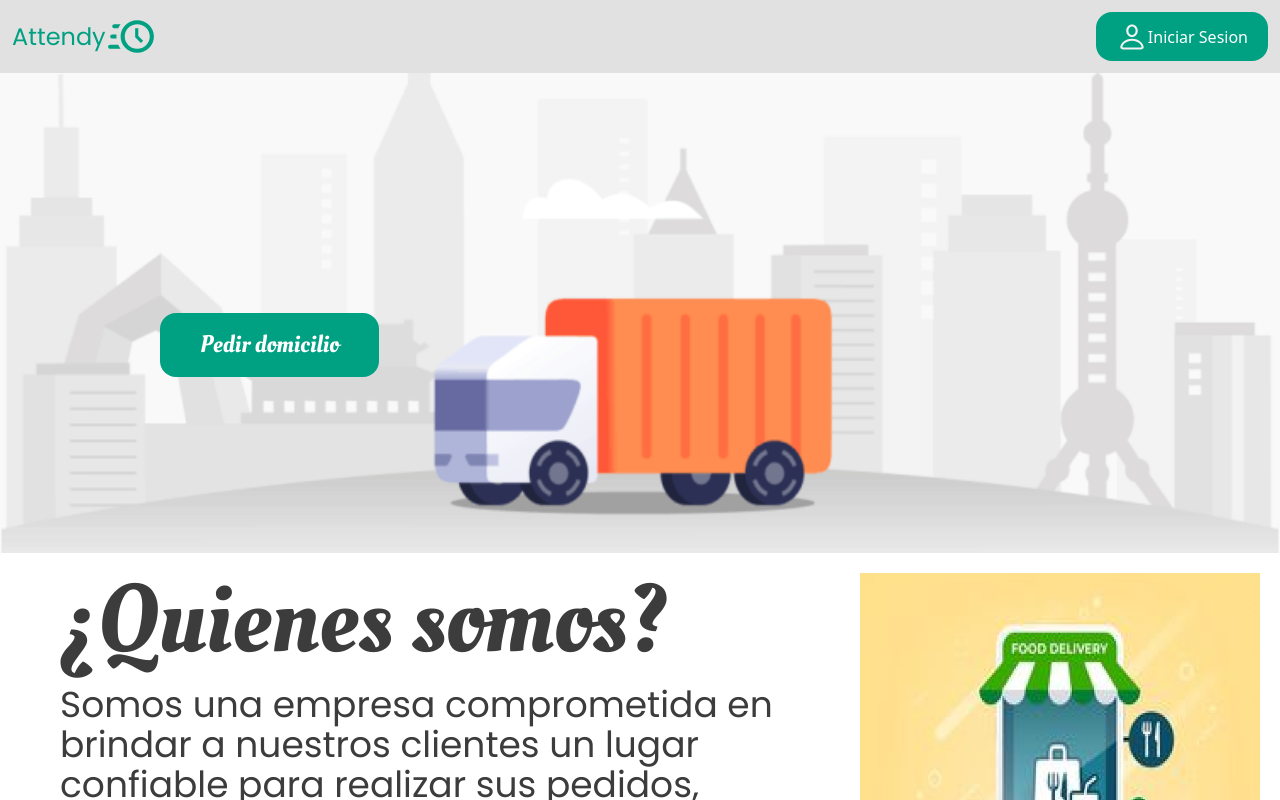
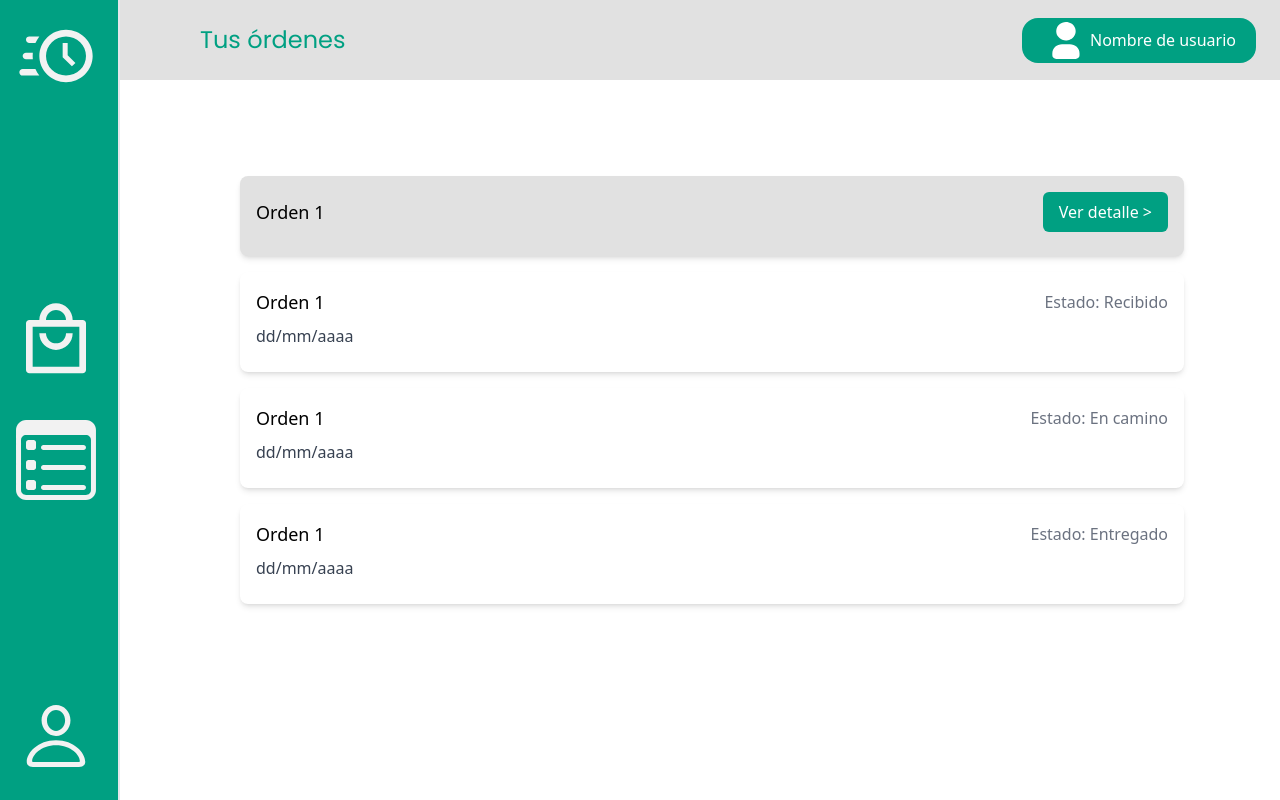
Before and after one commit to MAKAIABootcamp/project-equipo1-front-8, a React (Vite) app in the folder Attendy/: page /orders in a window 1280 px wide. Before the commit this address led to /. Shown: the top 800 px of the page. Built offline with nearby package versions, Linux system fonts and the light colour scheme; no server answers.

Commit message:
page order in progress

```diff
--- /dev/null
+++ b/Attendy/src/pages/Orders/Orders.jsx
@@ -0,0 +1,61 @@
+import SideBar from "../../components/SideBar";
+
+const Orders = () => {
+  return (
+    <div className="flex">
+      <SideBar />
+      <div className="flex-grow flex flex-col">
+        <div className="bg-[#E1E1E1] h-20 p-6 flex justify-between items-center">
+          <p className="text-[#00A082] text-2xl font-poppins ml-44">
+            Tus órdenes
+          </p>
+          <button className="bg-[#00A082] text-white px-5 rounded-2xl flex items-center">
+            <img className="w-[3rem]" src="/icons/userBlanco.svg" alt="" />
+            Nombre de usuario
+          </button>
+        </div>
+        <div className="flex-grow ml-36 p-24">
+          <div className="bg-[#E1E1E1] rounded-lg shadow-md p-4 mb-4">
+            <div className="flex justify-between items-center mb-2">
+              <h3 className="text-lg font-medium">Orden 1</h3>
+              <button className="bg-[#00A082] text-white px-4 py-2 rounded-md">
+                Ver detalle &gt;
+              </button>
+            </div>
+          </div>
+          <div className="bg-white rounded-lg shadow-md p-4 mb-4">
+            <div className="flex justify-between items-center mb-2">
+              <h3 className="text-lg font-medium">Orden 1</h3>
+              <p className="text-gray-500">
+                Estado: Recibido
+              </p>
+            </div>
+            <div className="flex justify-between items-center mb-2">
+              <p className="text-gray-700">dd/mm/aaaa</p>
+            </div>
+          </div>
+          <div className="bg-white rounded-lg shadow-md p-4 mb-4">
+            <div className="flex justify-between items-center mb-2">
+              <h3 className="text-lg font-medium">Orden 1</h3>
+              <p className="text-gray-500">Estado: En camino</p>
+            </div>
+            <div className="flex justify-between items-center mb-2">
+              <p className="text-gray-700">dd/mm/aaaa</p>
+            </div>
+          </div>
+          <div className="bg-white rounded-lg shadow-md p-4 mb-4">
+            <div className="flex justify-between items-center mb-2">
+              <h3 className="text-lg font-medium">Orden 1</h3>
+              <p className="text-gray-500">Estado: Entregado</p>
+            </div>
+            <div className="flex justify-between items-center mb-2">
+              <p className="text-gray-700">dd/mm/aaaa</p>
+            </div>
+          </div>
+        </div>
+      </div>
+    </div>
+  );
+};
+
+export default Orders;
--- a/Attendy/src/router/AppRouter.jsx
+++ b/Attendy/src/router/AppRouter.jsx
@@ -8,6 +8,7 @@ import Home from "../pages/Home/Home";
 import Services from "../pages/Services/Services";
 import DeliveryForm from "../pages/DeliveryForm/DeliveryForm";
 import AdminPanel from "../pages/AdminPanel/AdminPanel";
+import Orders from "../pages/Orders/Orders";
 import Search from "../pages/Search/Search";
 import { useEffect, useState } from "react";
 import { onAuthStateChanged } from "firebase/auth";
@@ -44,6 +45,7 @@ const AppRouter = () => {
           <Route path="register" element={<Register />} />
           <Route path="search" element={<Search />} />
           <Route path="/admin" element={<AdminPanel />} />
+          <Route path="/orders" element={<Orders />} />
           <Route path="*" element={<Navigate to="/" />} />
         </Route>
       </Routes>
```
Also changed, not shown: Attendy/public/icons/userBlanco.svg (added).
